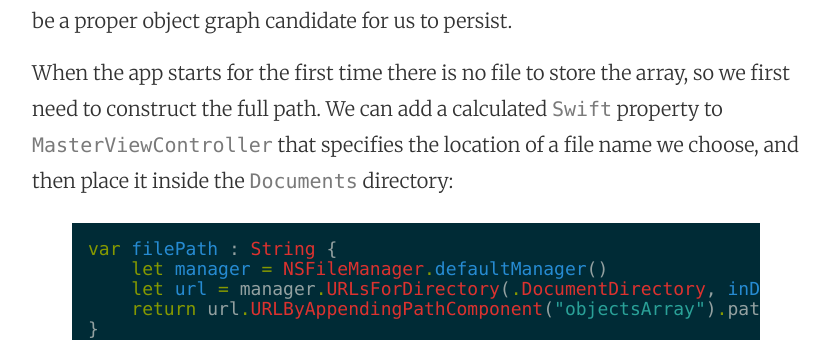
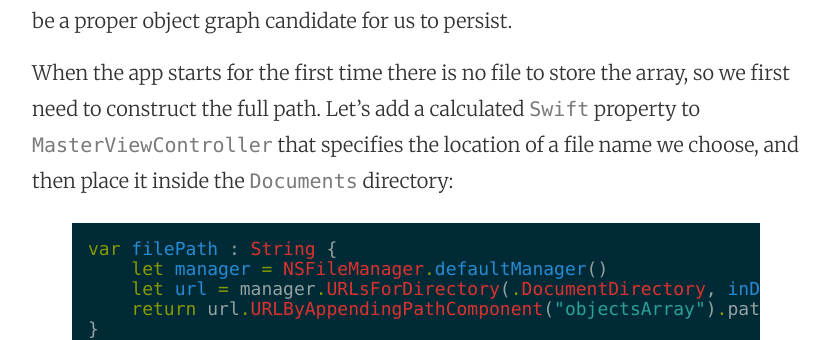
Before and after one commit to mhorga/mhorga.github.io, a Jekyll site: the page built from _posts/2015-08-25-ios-persistence-with-nscoder-and-nskeyedarchiver.markdown, in a window 1280 px wide and 900 px high, scrolled down 732 px. Shown: the part 200-540 px from the top of the window, without its empty margins (224-1054 px from the left). Built offline with Jekyll 4.4.1, drawn with Linux system fonts in a browser that asks for light colours; some of the changed text lies outside the part shown.

Commit message:
iOS persistence with NSKeyedArchiver

```diff
--- a/_posts/2015-08-25-ios-persistence-with-nscoder-and-nskeyedarchiver.markdown
+++ b/_posts/2015-08-25-ios-persistence-with-nscoder-and-nskeyedarchiver.markdown
@@ -7,7 +7,7 @@
 
 Let's start with an example. When you create a `Master-Detail` project in `Xcode` you will notice that all the date entries you create will be lost if you run the app again. If we look at the code inside `MasterViewController` we notice that a mutable array named __objects__ is used to store objects of the type `NSDate` every time we click the __+__ button at the right end of the navigation bar. So `objects` will be a proper object graph candidate for us to persist.
 
-When the app starts for the first time there is no file to store the array, so we first need to construct the full path. We can add a calculated `Swift` property to `MasterViewController` that specifies the location of a file name we choose, and then place it inside the `Documents` directory:
+When the app starts for the first time there is no file to store the array, so we first need to construct the full path. Let's add a calculated `Swift` property to `MasterViewController` that specifies the location of a file name we choose, and then place it inside the `Documents` directory:
 
 {% highlight swift %}
 var filePath : String {
@@ -64,7 +64,7 @@
 }
 {% endhighlight %}
 
-You noticed we conformed this class to the `NSCoding` protocol so we needed to implement the two methods the protocol requires, __init(coder:)__ and __encodeWithCoder(archiver:)__. Assume that we have another array __persons__ in `MasterViewController` and another method that adds a `Person` objects to this array. Having the `Person` class set up with an archiver for saving (persisting) data and an unarchiver for retrieving saved data makes our task as easy as calling the archiver in the `viewWillAppear()` method:
+You noticed we conformed this class to the `NSCoding` protocol so we needed to implement the two methods the protocol requires, __init(coder:)__ and __encodeWithCoder(archiver:)__. Assume that we have another array __persons__ in `MasterViewController` and another method that adds `Person` objects to this array. Having the `Person` class set up with an archiver for saving (persisting) data and an unarchiver for retrieving saved data makes our task as easy as calling the archiver in the `viewWillAppear()` method:
 
 {% highlight swift %}
 NSKeyedArchiver.archiveRootObject(persons, toFile: filePath)
```
